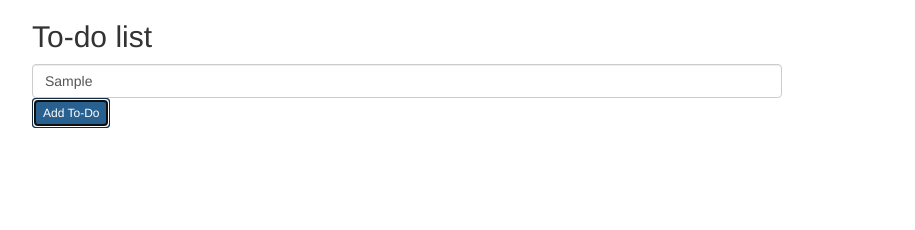
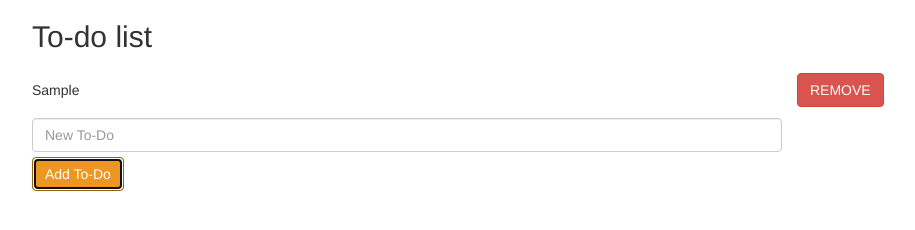
Before and after one commit to jrdnspam/toDoList, a plain HTML site: page index.html in a window 1280 px wide. Both pictures are taken after typing "Sample" into the empty fields and a click on the button "Add To-Do". Shown: the whole page, without its empty margins (38-953 px from the left). Drawn offline with nearby package versions, Linux system fonts and the light colour scheme.

Commit message:
todo list

```diff
--- a/index.css
+++ b/index.css
@@ -0,0 +1,20 @@
+#todo-list {
+  margin-top: 10px;
+}
+#todo-input {
+  margin-bottom: 5px;
+}
+/* This will fade in the new added tasks using the animation property */
+.todo {
+  margin-bottom: 10px;
+  opacity: 0;
+  -webkit-animation: fadeIn .5s linear forwards;
+  -moz-animation: fadeIn .5s linear forwards;
+  animation: fadeIn .5s linear forwards;
+}
+/* you need to define the fadeIn keyframe property for it to work */
+@keyframes fadeIn {
+  to {
+    opacity: 1;
+  }
+}
--- a/index.html
+++ b/index.html
@@ -27,7 +27,7 @@
             <!-- The input element for users to add To Do -->
             <input id="todo-input" class="form-control" placeholder="New To-Do">
             <!-- A button for adding ToDos -->
-            <button id="add-button" type="button" class="btn btn-sm btn-primary">Add To-Do</button>
+            <button id="add-button" type="button" class="btn btn-md btn-warning">Add To-Do</button>
           </div>
         </div>
       </div>
--- a/index.js
+++ b/index.js
@@ -1,6 +1,106 @@
 document.addEventListener('DOMContentLoaded', function() {
   // Code placed here will run when the DOM content has loaded.
+
   // Returns the first element with the 'todo-input' id
 document.getElementById('todo-input');
 
+//assign the elements references to variables
+var todoList = document.getElementById('todo-list');
+var todoInput = document.getElementById('todo-input');
+var addButton = document.getElementById('add-button');
+var todoCount = 0;
+
+
+
+// addTodo function
+var addTodo = function() {
+  //create a div element and assign it to toDoCol var
+  var todoCol = document.createElement('div');
+  //give it a class of col-xs-12 and todo.
+  todoCol.setAttribute('class', 'col-xs-12 todo');
+
+  //create another div element and assign it to todoRow var
+  var todoRow = document.createElement('div');
+  //give it a class of row
+  todoRow.setAttribute('class', 'row');
+
+  // create a button element and assign it to removeButton var
+  var removeButton = document.createElement('button');
+  // set class attribute of removeButton to style it and name it
+  removeButton.setAttribute('class', 'btn btn-danger remove-button');
+
+  // add the string 'remove' into the innerHTML of removeButton
+  removeButton.innerHTML = 'REMOVE';
+
+  // define the event listener for click so that this todoCol element
+  // will be removed when the user clicks removeButton
+  removeButton.onclick = function() {
+    // we use 'this' to point to the remove button element.
+    var child = this.parentNode.parentNode;
+
+    // Use removeChild to delete child from todo-list
+    todoList.removeChild(child);
+
+    // subtract 1 from todoCount
+    todoCount--;
+
+  }
+
+  //create an h5 element and assign it to the h5 variable.
+  var h5 = document.createElement('h5');
+
+  //set the class attribute of h5 to take up 8 col
+  h5.setAttribute('class', 'col-xs-8');
+
+  //assign the value of todoInput, which is the text
+  //the user typed into the input element, to the inner
+  //HTML property of h5.
+
+  h5.innerHTML = todoInput.value
+
+  // addh5 as the last child element to the todoRow element.
+  todoRow.appendChild(h5);
+
+  // add removeButton as the last child element to todoRow
+  todoRow.appendChild(removeButton);
+
+  //add todoRow as the last child element to the todoCol element
+  todoCol.appendChild(todoRow);
+
+  // append todoCol as the last child element to the todoList div
+
+  todoList.appendChild(todoCol);
+
+}
+
+// This handler will execute when the addButton is clicked.
+
+var checkThenAddTodo = function () {
+
+  // First we make sure that there is less than 10 to-dos,
+  // and some value exists in the input element.
+
+  if (todoCount < 10 && todoInput.value !== '') {
+
+    // Executes the addTodo function we defined earlier.
+    addTodo();
+
+    // Add 1 to todoCount.
+    todoCount++;
+
+    // Clear the input element by setting it to empty string.
+    todoInput.value = '';
+  }
+};
+
+addButton.addEventListener('click', checkThenAddTodo);
+
+todoInput.addEventListener('keyup', function (event) {
+  if (event.key === "Enter") {
+    checkThenAddTodo();
+  }
 });
+
+
+// DOMContentLoaded closing
+});
```
